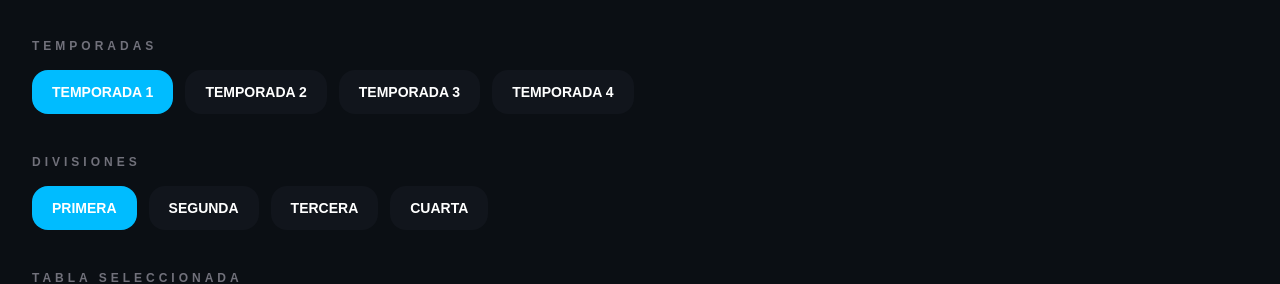
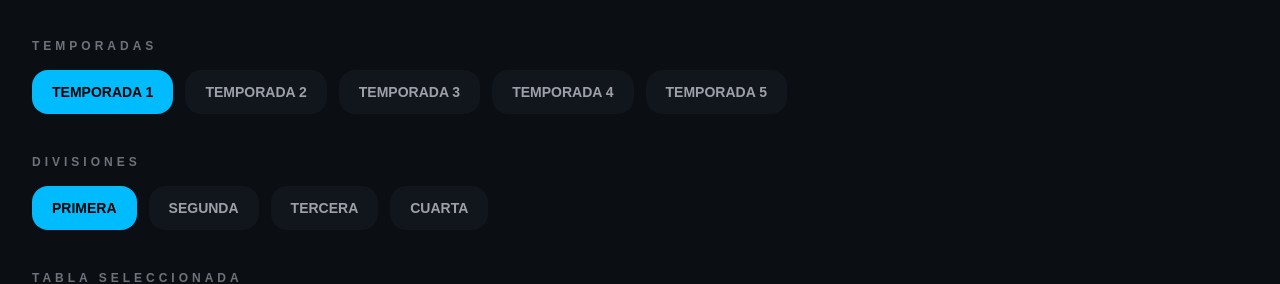
Before and after one commit to NavarroTomas/gestiona-tu-liga, a Next.js app: page /divisiones in a window 1280 px wide. Shown: the part 244-528 px from the top of the page. Built offline with nearby package versions, Linux system fonts and the light colour scheme; no server answers; the database is empty.

Commit message:
arreglar build divisiones

```diff
--- a/src/app/divisiones/page.tsx
+++ b/src/app/divisiones/page.tsx
@@ -1,15 +1,20 @@
 "use client";
 
-import { useSearchParams } from "next/navigation";
+import { useState } from "react";
 import TablaDivision from "@/components/TablaDivision";
 
 export default function DivisionesPage() {
-  const searchParams = useSearchParams();
+  const [temporada, setTemporada] = useState("Temporada 1");
+  const [division, setDivision] = useState("Primera");
 
-  const temporada = searchParams.get("temporada") || "Temporada 1";
-  const division = searchParams.get("division") || "Primera";
+  const temporadas = [
+    "Temporada 1",
+    "Temporada 2",
+    "Temporada 3",
+    "Temporada 4",
+    "Temporada 5",
+  ];
 
-  const temporadas = ["Temporada 1", "Temporada 2", "Temporada 3", "Temporada 4"];
   const divisiones = ["Primera", "Segunda", "Tercera", "Cuarta"];
 
   return (
@@ -38,9 +43,9 @@ export default function DivisionesPage() {
 
           <div className="flex flex-wrap gap-3">
             {temporadas.map((temp) => (
-              <a
+              <button
                 key={temp}
-                href={`/divisiones?temporada=${encodeURIComponent(temp)}&division=${encodeURIComponent(division)}`}
+                onClick={() => setTemporada(temp)}
                 className={`px-5 py-3 rounded-2xl font-bold text-sm uppercase transition-all ${
                   temporada === temp
                     ? "bg-sky-400 text-black"
@@ -48,7 +53,7 @@ export default function DivisionesPage() {
                 }`}
               >
                 {temp}
-              </a>
+              </button>
             ))}
           </div>
         </div>
@@ -60,9 +65,9 @@ export default function DivisionesPage() {
 
           <div className="flex flex-wrap gap-3">
             {divisiones.map((div) => (
-              <a
+              <button
                 key={div}
-                href={`/divisiones?temporada=${encodeURIComponent(temporada)}&division=${encodeURIComponent(div)}`}
+                onClick={() => setDivision(div)}
                 className={`px-5 py-3 rounded-2xl font-bold text-sm uppercase transition-all ${
                   division === div
                     ? "bg-sky-400 text-black"
@@ -70,7 +75,7 @@ export default function DivisionesPage() {
                 }`}
               >
                 {div}
-              </a>
+              </button>
             ))}
           </div>
         </div>
```
